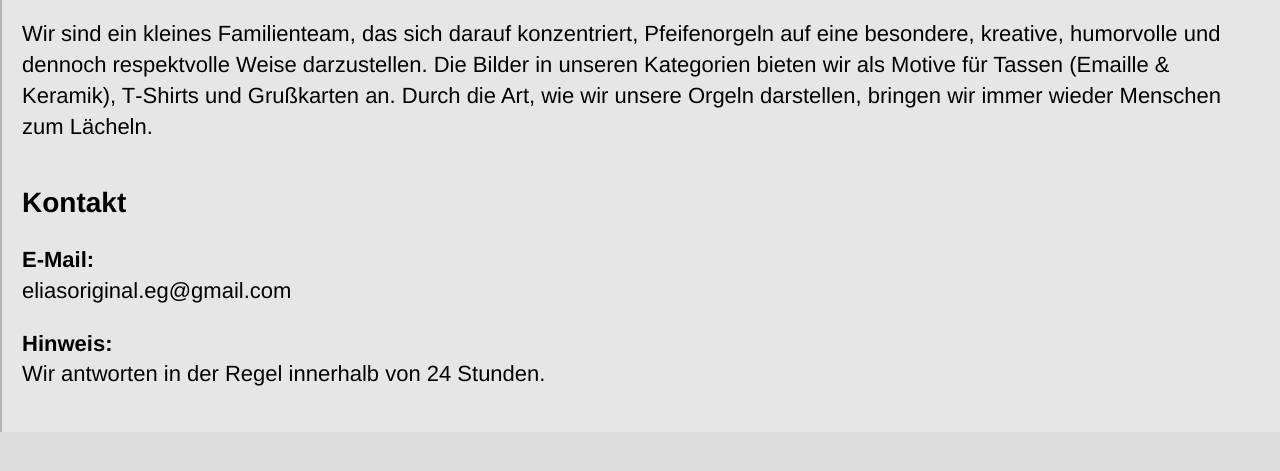
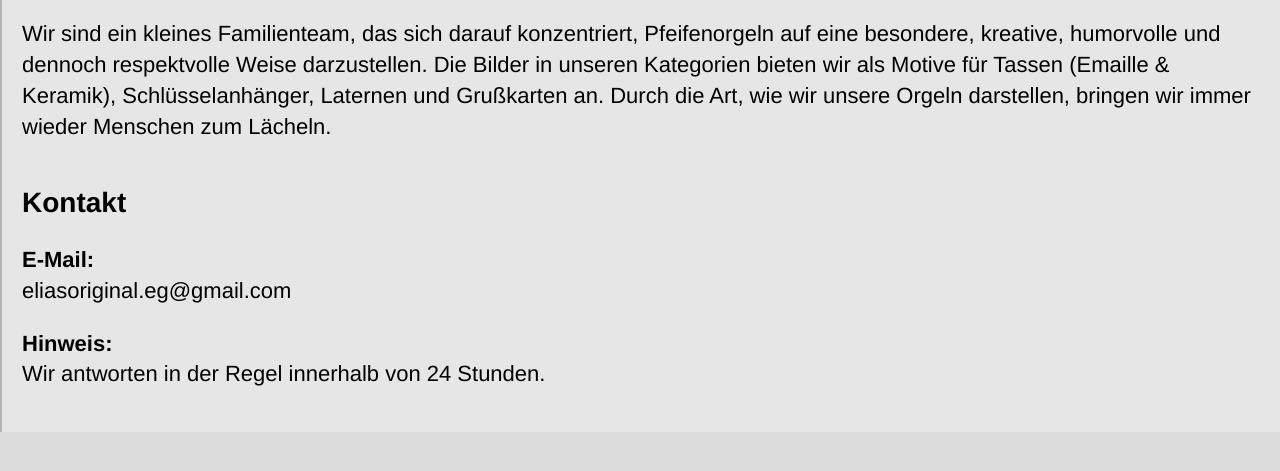
Before and after one commit to eliasoriginaleg-ship-it/spaeschl-shop, a plain HTML site: page Über uns.html in a window 1280 px wide. Shown: the part 123-594 px from the top of the page. Drawn offline with Linux system fonts and the light colour scheme; files that its build step writes are made by us from their sources.

Commit message:
Update Über uns.html

```diff
--- a/Über uns.html
+++ b/Über uns.html
@@ -21,7 +21,7 @@
     <p>
         Wir sind ein kleines Familienteam, das sich darauf konzentriert, Pfeifenorgeln auf eine besondere,
         kreative, humorvolle und dennoch respektvolle Weise darzustellen. Die Bilder in unseren Kategorien
-        bieten wir als Motive für Tassen (Emaille & Keramik), T‑Shirts und Grußkarten an.
+        bieten wir als Motive für Tassen (Emaille & Keramik), Schlüsselanhänger, Laternen und Grußkarten an.
         Durch die Art, wie wir unsere Orgeln darstellen, bringen wir immer wieder Menschen zum Lächeln.
     </p>
 
```
